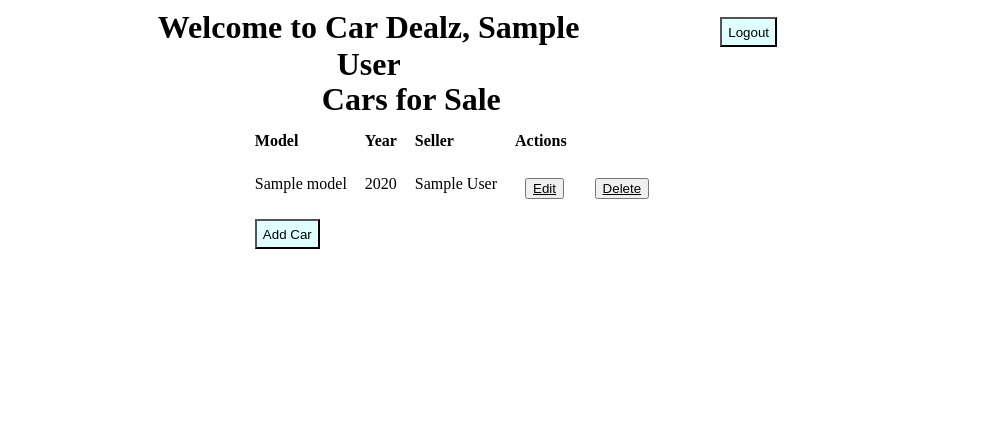
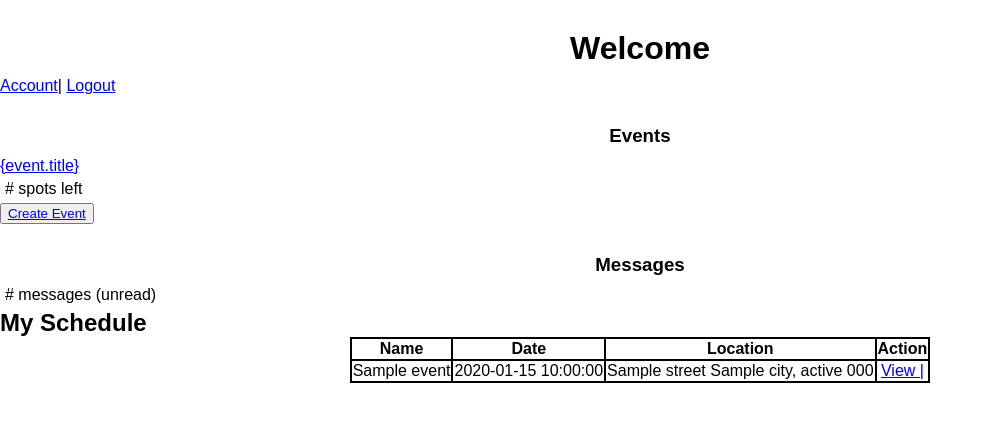
Before and after one commit to mhopes2/community_fitness, a Flask app: template flask_app/templates/dashboard.html in a window 1280 px wide. Shown: the top 422 px of the page, without its empty margins (0-993 px from the left). Run offline with Flask 2, Linux system fonts and the light colour scheme; the visitor is signed in with stand-in values (Sample User, id 1); tables that the repository leaves empty or names only in its code hold one stand-in row (values such as "Sample post"); the template is opened without the code that fills it: most values are stand-ins (such as "Sample title", 1, 10 or a date in 2020); parts of the project's set-up code (start-up, migrations or seed data) failed here and were passed over.

Commit message:
updates to dashboard, index, controllers, and models

```diff
--- a/flask_app/__init__.py
+++ b/flask_app/__init__.py
@@ -1,3 +1,4 @@
+from os import lseek
 from flask import Flask
 app = Flask(__name__)
 app.secret_key = "shhhhhh"
--- a/flask_app/config/mysqlconnection.py
+++ b/flask_app/config/mysqlconnection.py
@@ -6,7 +6,7 @@ class MySQLConnection:
 # change the user and password as needed
         connection = pymysql.connect(host = 'localhost',
             user = 'root',
-            password = 'rootroot',
+            password = 'Thdtkd88',
             db = db,
             charset = 'utf8mb4',
             cursorclass = pymysql.cursors.DictCursor,
--- a/flask_app/controllers/events.py
+++ b/flask_app/controllers/events.py
@@ -12,7 +12,7 @@ def add_event():
         "id":session['id']
     }
 
-    return render_template('newevent.html',user=User.get_by_id(data))
+    return render_template('createEvent.html',user=User.get_by_id(data))
 
 @app.route('/event/save',methods=['POST'])
 def save_event():
--- a/flask_app/controllers/messages.py
+++ b/flask_app/controllers/messages.py
@@ -14,7 +14,7 @@ def add_message():
         "id":session['id']
     }
 
-    return render_template('newmessage.html',user=User.get_by_id(data))
+    return render_template('create_message.html',user=User.get_by_id(data))
 
 @app.route('/save/message',methods=['POST'])
 def save_message():
@@ -32,7 +32,7 @@ def save_message():
     }
     print(data)
     Message.save(data)
-    return redirect('/success/')
+    return redirect('/dashboard')
 
 
 @app.route('/edit/message/<int:id>')
@@ -66,7 +66,7 @@ def update_message():
     Message.update(data)
     return redirect('/dashboard')
 
-@app.route('/view/<int:id>')
+@app.route('/view/message/<int:id>')
 def view_message(id):
 
     data = {
--- a/flask_app/controllers/users.py
+++ b/flask_app/controllers/users.py
@@ -69,13 +69,13 @@ def login():
     if not user:
         flash("Invalid Email","login")
         return redirect('/')
-    if not bcrypt.check_password_hash(user.password, request.form['password']):
+    elif not bcrypt.check_password_hash(user.password, request.form['password']):
         flash("Invalid password","login")
         return redirect('/')
     session['id'] = user.id
     return redirect('/dashboard')
 
-@app.route('/success/')
+@app.route('/success')
 def success():
     if 'id' not in session:
         return redirect('/logout')
--- a/flask_app/models/event.py
+++ b/flask_app/models/event.py
@@ -26,14 +26,12 @@ class Event:
 
     @classmethod
     def get_all_events(cls):
-        query = "SELECT * FROM events LEFT JOIN users on user_id = users.id;"
+        query = "SELECT * FROM events;"
         results = connectToMySQL(db).query_db(query)
         print(results)
         events = []
         for row in results:
-            temp_event = cls(row)
-            temp_event.users = User(row)
-            events.append(temp_event)
+            events.append( cls(row) )
         print(events)
         return events
 
--- a/flask_app/models/message.py
+++ b/flask_app/models/message.py
@@ -1,7 +1,3 @@
-from asyncio.windows_events import NULL
-from pickle import FALSE
-import pprint
-from queue import Empty
 from flask import session,flash
 from flask_app.config.mysqlconnection import connectToMySQL
 from flask_app.models.user import User
--- a/flask_app/static/css/style.css
+++ b/flask_app/static/css/style.css
@@ -1,137 +1,80 @@
-h1{
-    background-color: white;
-    padding: 2px;
-    text-align: center;
-    width: auto;
-    margin: 2px 75px 2px 75px;
-    border-radius: 2px;
+* {
+    margin: 0px auto;
+    font-family: Arial, Helvetica, sans-serif;
 }
 
-h2{
-    background-color: white;
-    padding: 2px;
-    text-align: left;
-    align-self: baseline;
-    width: auto;
-    margin: 2px 75px 2px 75px;
-    border-radius: 2px;
+.foreground {
+    background-color: cadetblue;
+    width: 1000px;
+    padding-bottom: 20px;
+    border: 2px solid black;
 }
 
-.oneline{
-    height: 60px;
-    padding: 5px;
-    margin: 0px;
-    width: 650px;
+.main {
     display: flex;
-    flex-direction: row;
-    justify-items: baseline;
+    margin: 5px;
+    justify-content: space-evenly;
 }
 
-.message{
-    display: flex;
-    flex-direction: row;
-    flex-wrap: nowrap;
-    background-color: lightcoral;
-    border-radius: 2px;
-    padding: 5px;
-    border-color: black;
-    justify-self: center;
-    width: auto;
-    height: auto;
+.col-1, .col-2 {
+    background-color: cadetblue;
+    text-align: center;
+    padding: 10px;
+    padding-bottom: 20px;
+    border: 2px solid black;
 }
 
-.justright{
-    display: flex;
-    justify-content: right;
-    align-content: center;
+h1, h3 {
+    text-align: center;
+    margin: 10px;
+    padding-top: 20px;
 }
 
-.column{
-    background-color: lightgreen;
-    flex-direction: column;
+.input {
+    margin: 10px;
+    color: white;
+    font-size: larger;
 }
 
-.clear{
-    background-color: white;
-    border-radius: 2px;
-    padding: 5px;
-    border-color: black;
+#btn-1 {
+    background-color: gold;
+    font-size: medium;
+    margin-top: 10px;
 }
 
-.massive{
-    font-size: xx-large;
+.topLinks {
+    margin-left: 780px;
+    margin-bottom: 10px;
 }
 
-body{
-    display: flex;
-    flex-direction: row;
-    flex-wrap: wrap;
-    justify-content: space-evenly;
-    width: 900px;
-    margin: 2px;
-}
 
-form{
-    display: flex;
-    flex-direction: column;
-}
-
-label{
-    background-color: white;
-    width: max-content;
-    margin-top: 2px;
-    margin-bottom: 2px;
-    border-radius: 2px;
-}
-
-.submit{
-    background-color: lightcyan;
-    margin-top: 10px;
-    margin-left: 10px;
-    text-align: center;
-    height: 30px;
-    width: 75;
-}
-
-.submit_link{
-    margin-top: 10px;
-    margin-left: 10px;
-    text-align: center;
-    text-decoration-line: underline;
-}
-
-.validation{
-    color: black;
-}
-
-.box{
-    margin: auto;
-    padding: 5px;
-    justify-self: center;
-    width: auto;
-    height: auto;
-}
-
-.bigbox{
-    background-color: mediumslateblue;
-    margin: auto;
-    padding: 5px;
-    justify-self: center;
-    width: 500px;
-    height: 500px;
+.showInfo {
+    border: 2px solid black;
+    width: 800px;
 }
 
 p {
-    color: black;
-    margin: 1px;
+    margin: 5px;
 }
 
-td, th {
-    text-align: left;
-    padding: 8px;
-    margin-left: 5px;
+table {
+    border-collapse: collapse;
 }
 
-.topLinks{
-    color: aqua;
+table td, th {
+    border: 2px solid black;
+    text-align: center;
 }
+
+.table {
+    padding-bottom: 20px;
+}
+
+.btn-2 {
+    margin-left: 15px;
+}
+
+.btm-link {
+    margin-top: 30px;
+    padding-bottom: 30px;
+}
--- a/flask_app/templates/createEvent.html
+++ b/flask_app/templates/createEvent.html
@@ -50,7 +50,7 @@
                     </div>
                     <div class="input">
                         <label for="event_date">Event Date:</label>
-                        <input type="datet" name="event_date">
+                        <input type="date" name="event_date">
                     </div>
                     <div class="input">
                         <label for="duration">Event Start Time:</label>
--- a/flask_app/templates/dashboard.html
+++ b/flask_app/templates/dashboard.html
@@ -1,44 +1,70 @@
 <!DOCTYPE html>
-<html>
+<html lang="en">
 <head>
-        <meta charset="utf-8">
+    <meta charset="UTF-8">
     <meta http-equiv="X-UA-Compatible" content="IE=edge">
-        <title>Community Fitness App Page</title>
-        <meta name="description" content="">
-        <meta name="viewport" content="width=device-width, initial-scale=1">
-        <link rel="stylesheet" href="{{ url_for('static', filename='css/style.css') }}">
+    <meta name="viewport" content="width=device-width, initial-scale=1.0">
+    <link rel="stylesheet" type="text/css" href="{{ url_for('static', filename='css/style.css') }}">
+    <title>Dashboard</title>
 </head>
 <body>
-        <div class="oneline"><h1 style="margin: 0px; margin-right: 100px;">Welcome to Car Dealz, {{session.first_name}}</h1><a href="/logout"><input class="submit" type="submit" value="Logout"></a>
+    <div>
+        <div>
+            <h1>Welcome {{user.first_name}}</h1>
+            <a href="/success">Account</a>|
+            <a href="/logout">Logout</a>
         </div>
-        <div class="box">
-            <h1 style="text-align:left">Cars for Sale</h1>
+        <div class="left-col">
+            <div>
+                <h3>Events</h3>
+                <table>
+                    {% for event in events %}
+                    <tr>
+                        <a href="/view/event/{{ event.id }}">{event.title}</a>
+                    </tr>
+                    <tr>
+                        <p># spots left</p>
+                    </tr>
+                    {% endfor %}
+                </table>
+                <button><a href="/add_event">Create Event</a></button>
+            </div>
+            <div>
+                <h3>Messages</h3>
+                <p> # messages (unread)</p>
+                <table>
+                    {% for message in messages %}
+                    <tr>{{ message.description }}</tr>
+                    <tr><img src="img/deleteicon.png" alt="trashbin"></tr>
+                    {% endfor %}
+                </table>
+            </div>
+        </div>
+        <div>
+            <div>
+                <h2>My Schedule</h2>
                 <table>
                     <thead>
                         <tr>
-                        <th>Model</th>
-                        <th>Year</th>
-                        <th>Seller</th>
-                        <th>Actions</th>
+                            <th>Name</th>
+                            <th>Date</th>
+                            <th>Location</th>
+                            <th>Action</th>
                         </tr>
                     </thead>
                     <tbody>
-                    {% for one_car in all_cars %}
+                        {% for event in events %}
                         <tr>
-                            <td>{{one_car.model}}</td>
-                            <td>{{one_car.year}}</td>
-                            <td>{{one_car.seller.first_name}} {{one_car.seller.last_name}}</td>
-                            {% if one_car.user_id == session.id %}
-                                <td><a href="/edit/car/{{one_car.id}}"><input class="submit_link" type="submit" value="Edit"></td>
-                                <td><a href="/delete/car/{{one_car.id}}"><input class="submit_link" type="submit" value="Delete"></td>
-                            {% else %}
-                                <td><a href="/view/{{one_car.id}}"><input class="submit_link" type="submit" value="View"></td>
-                            {% endif %}
+                            <td>{{ event.name }}</td>
+                            <td>{{ event.date }}</td>
+                            <td>{{ event.street }} {{ event.city }}, {{ event.state }} {{ event.zip }}</td>
+                            <td><a href="/view/{{ event.id }}">View |</a><a href="/update"></a></td>
                         </tr>
                         {% endfor %}
                     </tbody>
                 </table>
-            <a href="/add_car"><input class="submit" type="submit" value="Add Car"></a>
+            </div>
+        </div>
     </div>
 </body>
 </html>
--- a/server.py
+++ b/server.py
@@ -2,4 +2,4 @@ from flask_app import app
 from flask_app.controllers import users, events, messages
 
 if __name__=="__main__":
-    app.run(debug=True)
+    app.run(debug=True, port=5001)
```
Also changed, not shown: flask_app/templates/account_page.html (+7 -2 lines), flask_app/templates/create_message.html (added, +18 -0 lines), flask_app/templates/dashboard1.html (deleted, +0 -69 lines), flask_app/templates/index.html (+41 -22 lines). Lines whose indentation alone changed are shown as unchanged.
